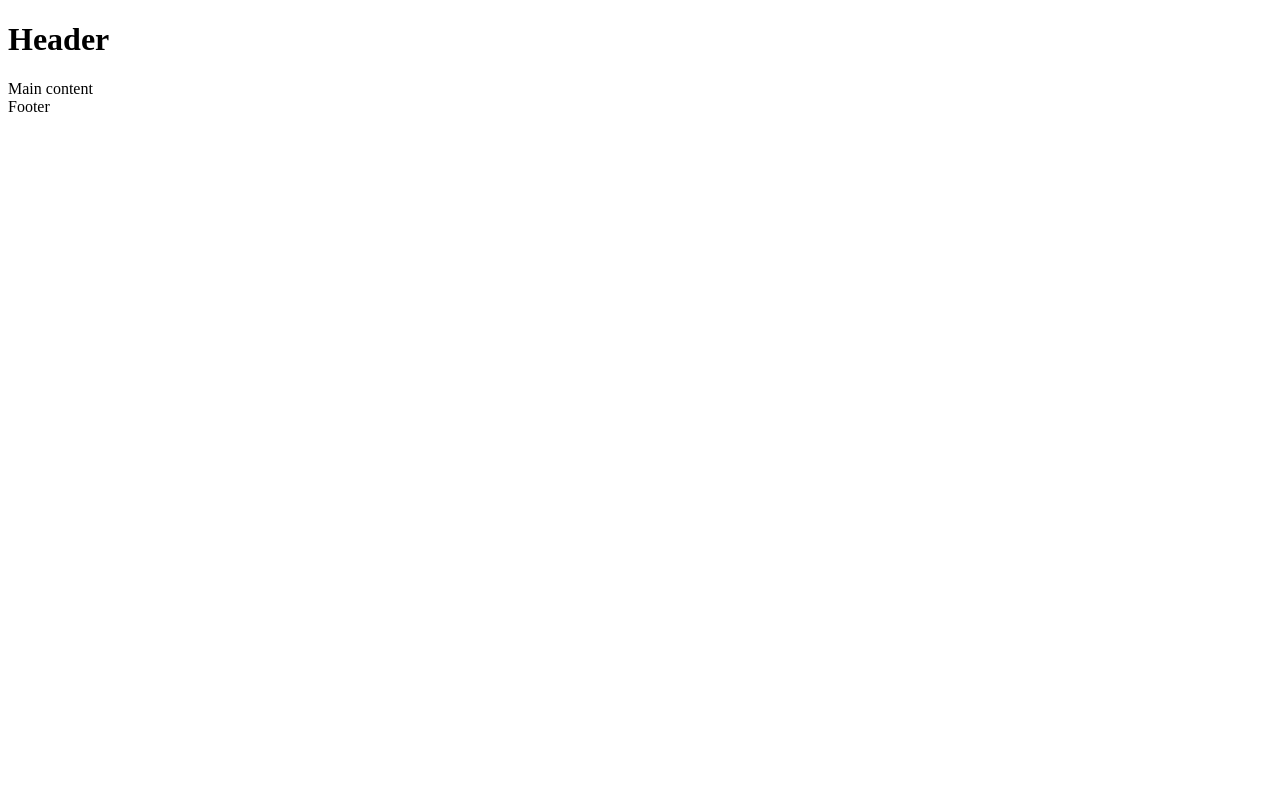
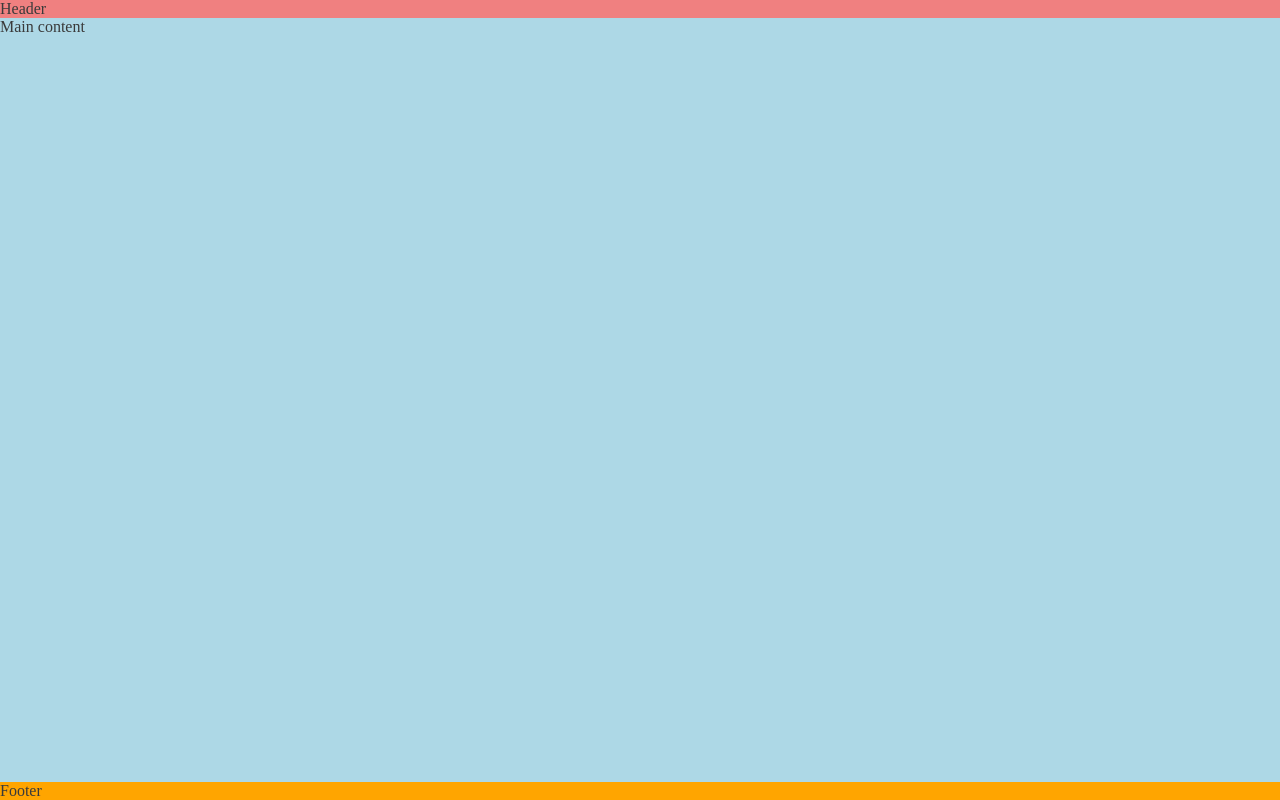
Before and after one commit to BenFash/loverunning, a plain HTML site: page index.html in a window 1280 px wide. Drawn offline with Linux system fonts and the light colour scheme.

```diff
--- a/assets/favicon/css/style.css
+++ b/assets/favicon/css/style.css
@@ -0,0 +1,32 @@
+/* Asterisk wildcard selector to override defaul stytles added by browser */
+* {
+    padding: 0;
+    margin: 0;
+    box-sizing: border-box
+}
+
+/* general style */
+body {
+    min-height: 100vh;
+    display: flex;
+    flex-direction: column;
+    /* Generic project styles */
+    color: #3a3a3a;
+}
+
+/* header */
+header {
+    background-color: lightcoral;
+}
+
+/* main content */
+main {
+    background-color: lightblue;
+    /* makes main element take up any surplus space to push footer down */
+    flex: 1 0 auto;
+}
+
+/* footer */
+footer {
+    background-color: orange;
+}
--- a/index.html
+++ b/index.html
@@ -4,17 +4,30 @@
 <head>
     <meta charset="UTF-8">
     <meta name="viewport" content="width=device-width, initial-scale=1.0">
+    <!--Meta tag for search engine-->
+    <meta name="description"
+        content="Love running. Club for runners in Dublin, Ireland. Urban running, trail running, Dublin, Ireland,">
+    <meta name="keywords" content="Love running, run, running club, runners, Ireland, Dublin, sport, exercise">
+    <!--Title (tab)-->
     <title>Love running</title>
+    <!--favicon link-->
     <link rel="apple-touch-icon" sizes="180x180" href="assets/favicon/apple-touch-icon.png">
     <link rel="icon" type="image/png" sizes="32x32" href="assets/favicon/favicon-32x32.png">
     <link rel="icon" type="image/png" sizes="16x16" href="assets/favicon/favicon-16x16.png">
+    <!--Stylesheet-->
+    <link rel="stylesheet" href="assets/favicon/css/style.css">
+
 </head>
 
 <body>
-    <h1>Header</h1>
+    <!-- header-->
+    <header>Header</header>
+
+    <!-- main content-->
     <main>Main content</main>
+
+    <!-- footer-->
     <footer>Footer</footer>
-
 </body>
 
 </html>
```
